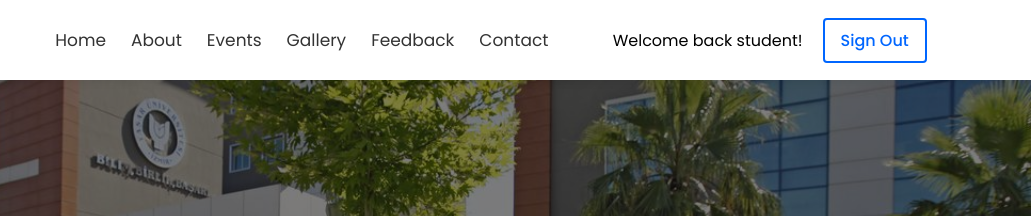
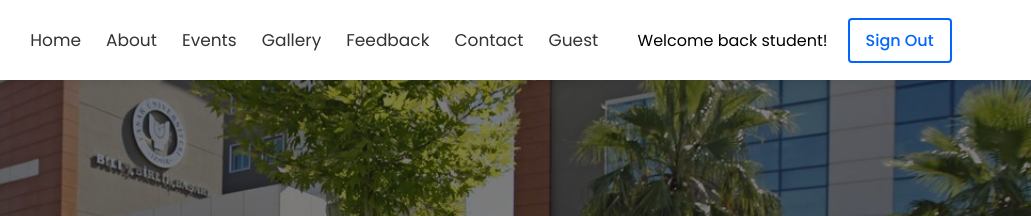
Before and after one commit to Damilee2010/CampusConnect, a plain HTML site: page home.html in a window 1280 px wide. Shown: the top 216 px of the page, 249-1280 px from the left. Drawn offline with Linux system fonts and the light colour scheme; a web font is replaced by a local one.

Commit message:
Update home.html

```diff
--- a/home.html
+++ b/home.html
@@ -22,6 +22,7 @@
             <li><a href="#gallery">Gallery</a></li>
             <li><a href="#feedback">Feedback</a></li>
             <li><a href="contact.html">Contact</a></li>
+            <li><a href="guest.html">Guest</a></li>
         </ul>
 <div class="btn">
     <p class="signup-link">Welcome back student!</p>
@@ -259,4 +260,5 @@
     </main>
     <script src="script.js"></script>
 </body>
+
 </html>
```
